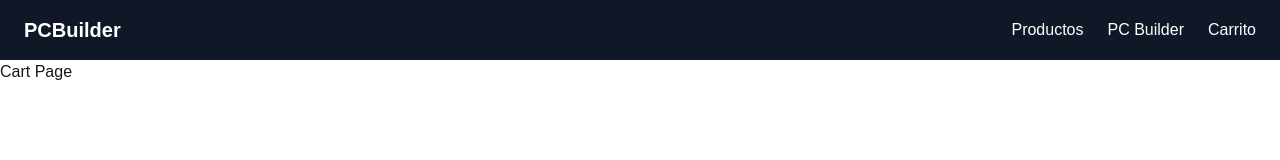
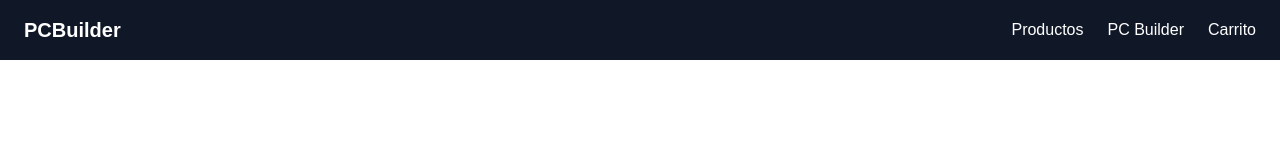
Before and after one commit to vicmedina01/pcbuilder, a Next.js app: page /cart in a window 1280 px wide. Shown: the top 160 px of the page. Built offline with nearby package versions, Linux system fonts and the light colour scheme.

Commit message:
feat: cart context, add and remove products

```diff
--- a/app/cart/page.jsx
+++ b/app/cart/page.jsx
@@ -1,7 +1,28 @@
+"use client"
+import { useCart } from "@/context/CartContext"
+
 export default function CartPage() {
-    return (
-      <main className="flex-1">
-        <h1>Cart Page</h1>
-      </main>
-    )
+  const { cart, removeFromCart } = useCart()
+
+  const total = cart.reduce((sum, item) => sum + item.price * item.quantity, 0)
+
+  if (cart.length === 0) return <main className="flex-1 p-6 text-white">Your cart is empty.</main>
+
+  return (
+    <main className="flex-1 p-6">
+      <h1 className="text-white text-2xl font-bold mb-6">Your Cart</h1>
+      {cart.map((item) => (
+        <div key={item.id} className="bg-gray-800 text-white p-4 rounded mb-3 flex justify-between items-center">
+          <div>
+            <p className="font-bold">{item.name}</p>
+            <p className="text-gray-400">${item.price} x {item.quantity}</p>
+          </div>
+          <button onClick={() => removeFromCart(item.id)} className="text-red-400 hover:text-red-600">
+            Remove
+          </button>
+        </div>
+      ))}
+      <p className="text-white text-xl font-bold mt-4">Total: ${total}</p>
+    </main>
+  )
 }
--- a/app/layout.tsx
+++ b/app/layout.tsx
@@ -3,6 +3,7 @@ import { Geist, Geist_Mono } from "next/font/google";
 import "./globals.css";
 import Navbar from "@/components/Navbar.jsx";
 import  Footer from "@/components/footer.jsx";
+import { CartProvider } from "@/context/CartContext"
 
 const geistSans = Geist({
   variable: "--font-geist-sans",
@@ -31,9 +32,11 @@ export default function RootLayout({
       className={`${geistSans.variable} ${geistMono.variable} h-full antialiased`}
     >
       <body className="min-h-screen flex flex-col">
+        <CartProvider>
         <Navbar />
-        {children}
+          {children}
         <Footer />
+        </CartProvider>
       </body>
     </html>
   );
--- a/components/ProductCard.jsx
+++ b/components/ProductCard.jsx
@@ -1,16 +1,22 @@
+"use client"
 import Link from "next/link"
+import { useCart } from "@/context/CartContext"
 
 export default function ProductCard({ id, name, price, image }) {
+  const { addToCart } = useCart()
+
   return (
+    <div className="bg-gray-800 rounded-lg p-4">
     <Link href={`/products/${id}`}>
-      <div className="bg-gray-800 rounded-lg p-4">
         <img src={image} alt={name} className="w-full h-48 object-cover rounded" />
         <h2 className="text-white text-lg font-bold mt-2">{name}</h2>
         <p className="text-gray-400">${price}</p>
-        <button className="mt-3 w-full bg-blue-600 text-white py-2 rounded hover:bg-blue-700">
+        </Link>
+        <button
+        onClick={() => addToCart({ id, name, price, image })}
+        className="mt-3 w-full bg-blue-600 text-white py-2 rounded hover:bg-blue-700">
           Add to cart
         </button>
       </div>
-    </Link>
   )
 }
--- /dev/null
+++ b/context/CartContext.jsx
@@ -0,0 +1,34 @@
+"use client"
+import { createContext, useContext, useState } from "react"
+
+const CartContext = createContext()
+
+export function CartProvider({ children }) {
+  const [cart, setCart] = useState([])
+
+  function addToCart(product) {
+    setCart((prev) => {
+      const existing = prev.find((item) => item.id === product.id)
+      if (existing) {
+        return prev.map((item) =>
+          item.id === product.id ? { ...item, quantity: item.quantity + 1 } : item
+        )
+      }
+      return [...prev, { ...product, quantity: 1 }]
+    })
+  }
+
+  function removeFromCart(id) {
+    setCart((prev) => prev.filter((item) => item.id !== id))
+  }
+
+  return (
+    <CartContext.Provider value={{ cart, addToCart, removeFromCart }}>
+      {children}
+    </CartContext.Provider>
+  )
+}
+
+export function useCart() {
+  return useContext(CartContext)
+}
```
